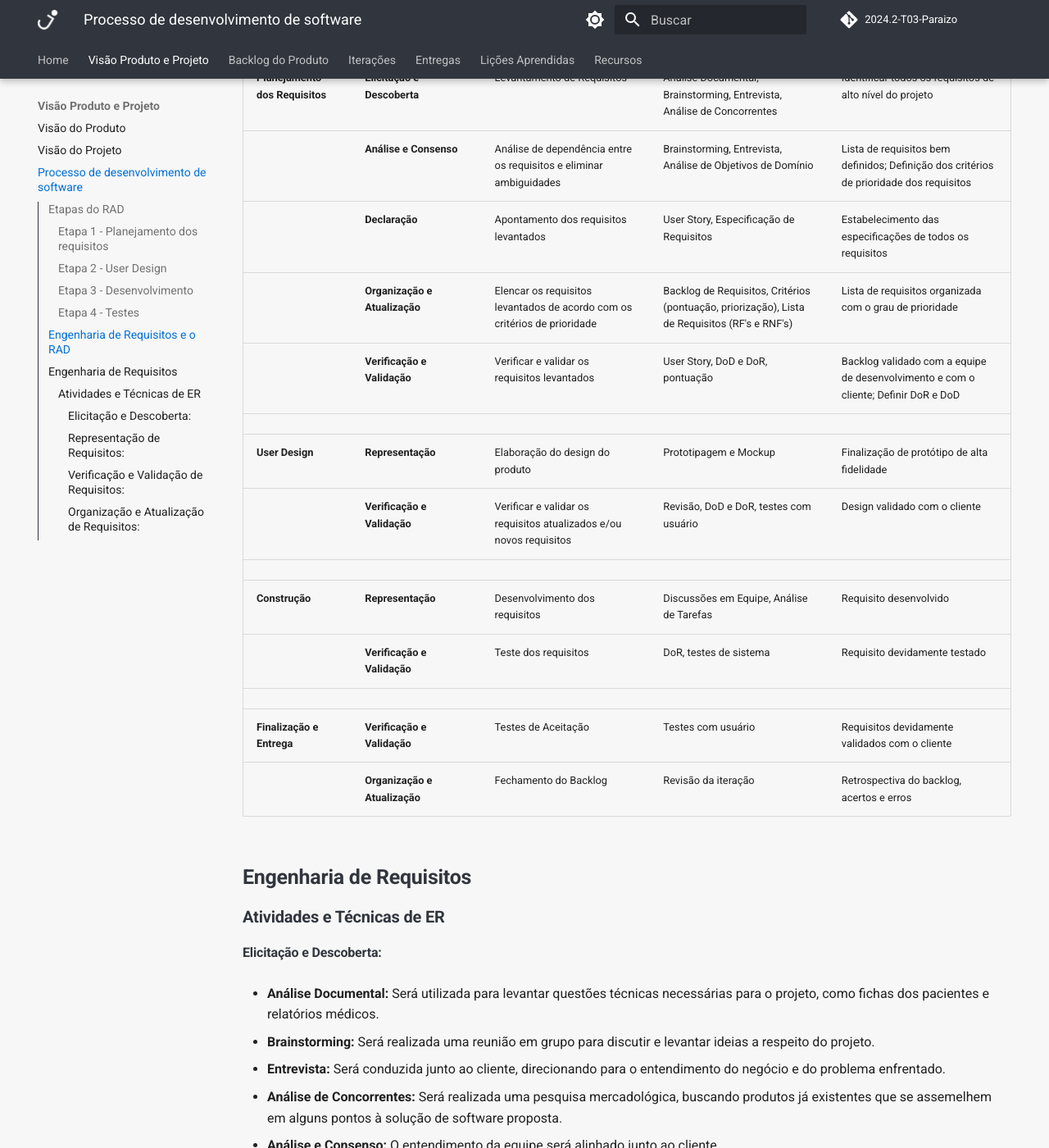
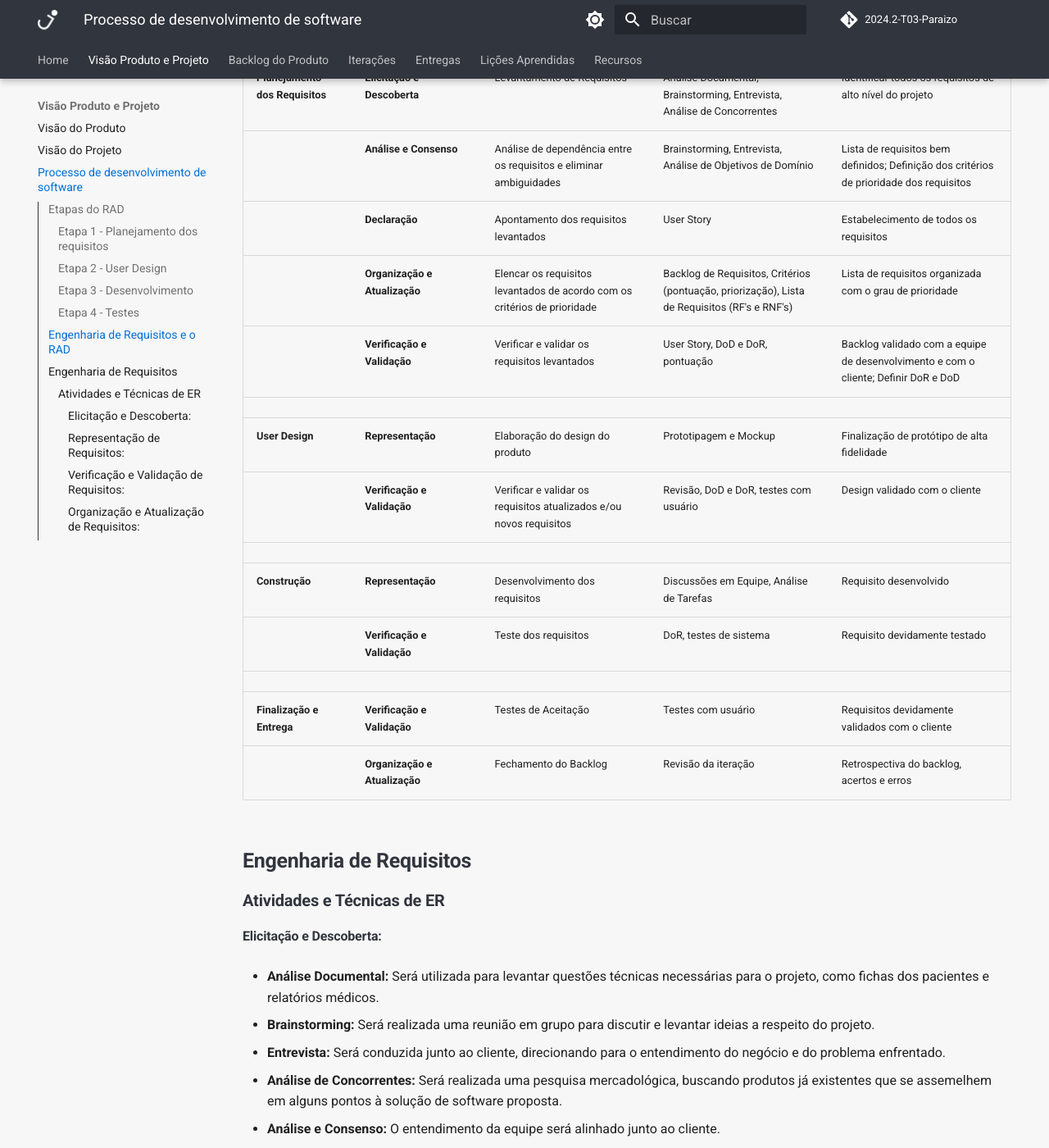
Before and after one commit to mdsreq-fga-unb/2024.2-T03-Paraizo, an MkDocs documentation site: the page built from docs/visao-produto-projeto/processo-desenvolvimento-software/index.md, in a window 1280 px wide and 1400 px high, scrolled down 1695 px. Shown: the whole window at 82% size. Built offline with MkDocs 1.6.1 and Material for MkDocs 9.7.7, drawn with Linux system fonts in a browser that asks for light colours; comment, search, counter and statistics services are not loaded; the version menu is left out; some of the changed text lies outside the part shown.

Commit message:
fix: ajustando especificação dos requisitos

```diff
--- a/docs/visao-produto-projeto/processo-desenvolvimento-software/index.md
+++ b/docs/visao-produto-projeto/processo-desenvolvimento-software/index.md
@@ -59,7 +59,7 @@
 | ------------------------------- | ----------------------------------------------- | ------------------------------------------------------------------------- | --------------------------------------------------------------------------------------------- | --------------------------------------------------------------------------------------- |
 | **Planejamento dos Requisitos** | **Elicitação e Descoberta**                     | Levantamento de Requisitos                                                | Análise Documental, Brainstorming, Entrevista, Análise de Concorrentes                        | Identificar todos os requisitos de alto nível do projeto                                |
 |                                 | **Análise e Consenso**                          | Análise de dependência entre os requisitos e eliminar ambiguidades        | Brainstorming, Entrevista, Análise de Objetivos de Domínio                                    | Lista de requisitos bem definidos; Definição dos critérios de prioridade dos requisitos |
-|                                 | **Declaração**                                  | Apontamento dos requisitos levantados                                     | User Story, Especificação de Requisitos                                                       | Estabelecimento das especificações de todos os requisitos                               |
+|                                 | **Declaração**                                  | Apontamento dos requisitos levantados                                     | User Story                                                     | Estabelecimento de todos os requisitos                               |
 |                                 | **Organização e Atualização**                   | Elencar os requisitos levantados de acordo com os critérios de prioridade | Backlog de Requisitos, Critérios (pontuação, priorização), Lista de Requisitos (RF's e RNF's) | Lista de requisitos organizada com o grau de prioridade                                 |
 |                                 | **Verificação e Validação**                     | Verificar e validar os requisitos levantados                              | User Story, DoD e DoR, pontuação                                                              | Backlog validado com a equipe de desenvolvimento e com o cliente; Definir DoR e DoD     |
 |                                 |                                                 |                                                                           |                                                                                               |                                                                                         |
@@ -94,8 +94,6 @@
 
 - **User Story:** Será feita uma construção dos requisitos através dessa técnica, onde será possível destrinchar os requisitos em temas, épicos, histórias e tarefas.
 
-- **Especificação de Requisitos:** Será feito um detalhamento das necessidades e restrições no sistema.
-
 #### **Representação de Requisitos:**
 
 - **Prototipagem:** Será criado um protótipo do sistema, com fluxo de usuário para futura validação do cliente.
```
